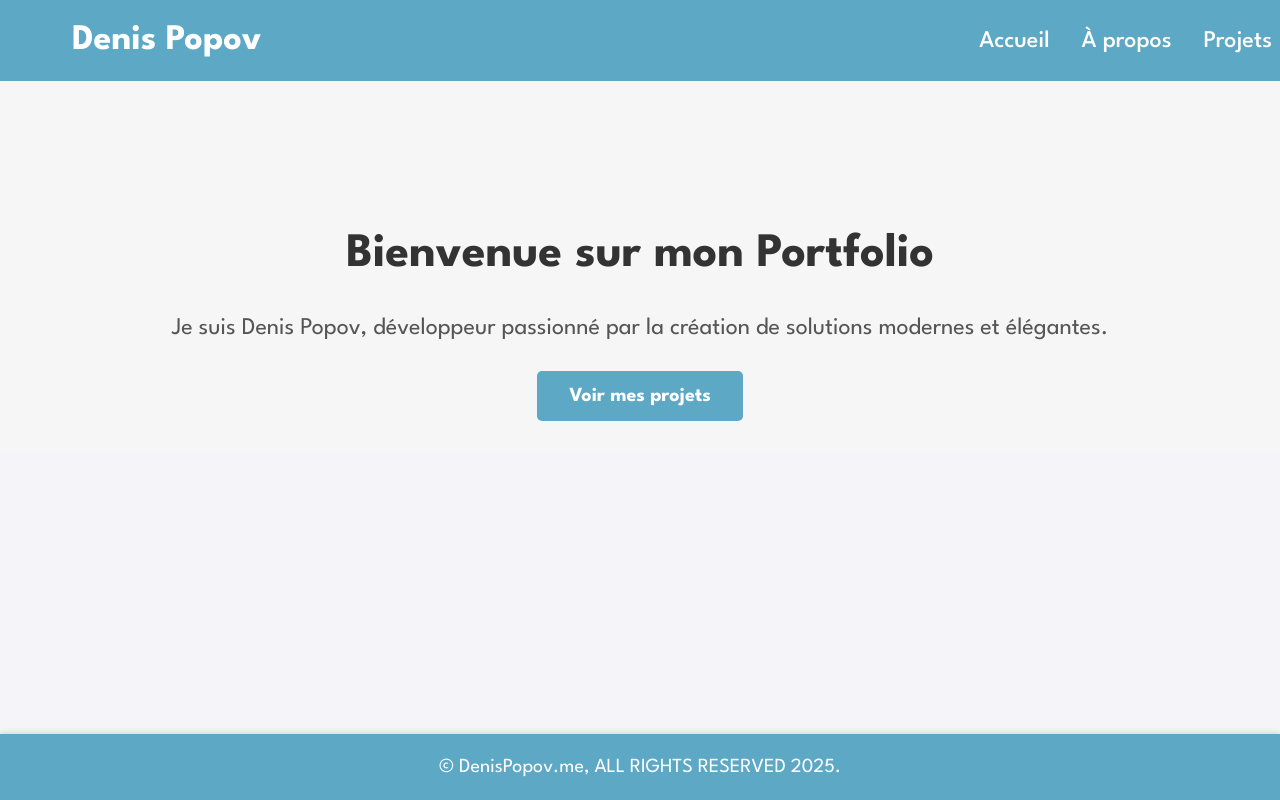
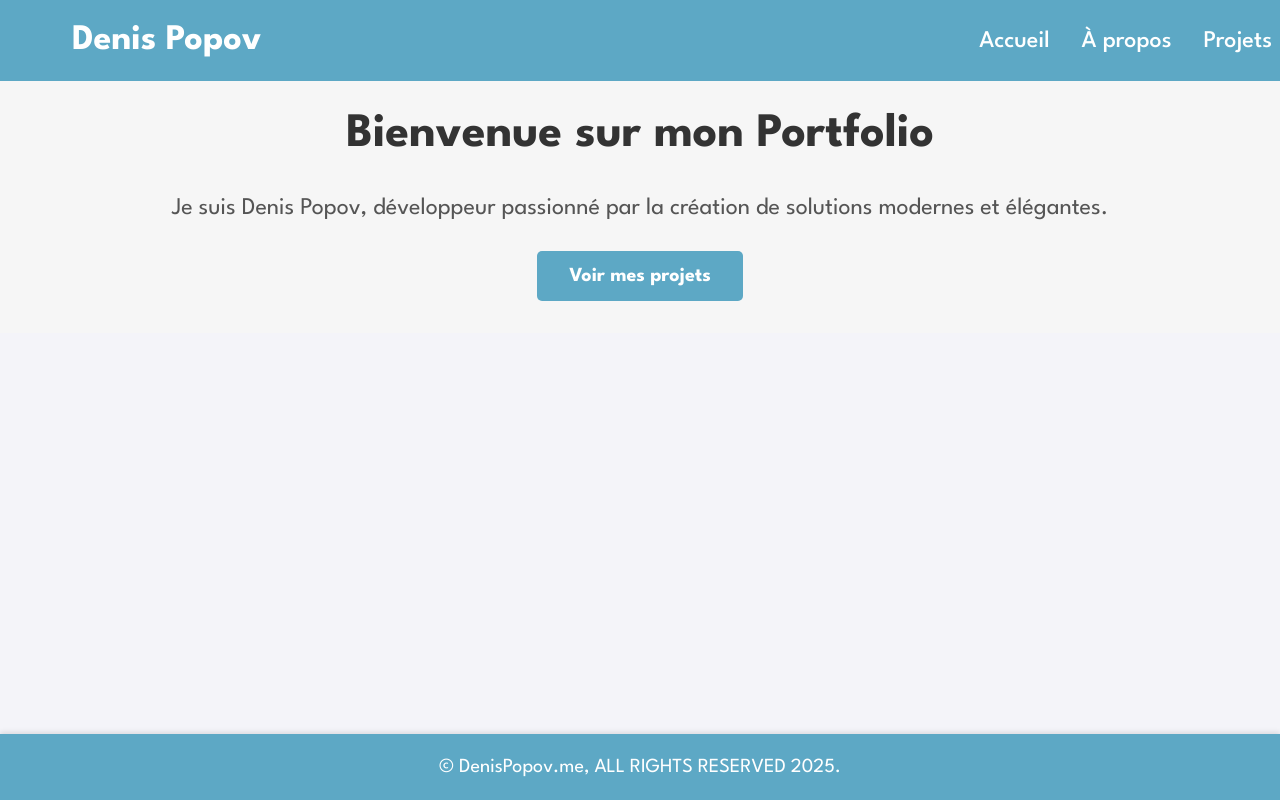
Before and after one commit to DenStayy/Portfolio, a SvelteKit app: page / in a window 1280 px wide. Built offline with nearby package versions, Linux system fonts and the light colour scheme.

Commit message:
fix: Remove top padding from main layout for improved spacing

```diff
--- a/src/routes/+layout.svelte
+++ b/src/routes/+layout.svelte
@@ -227,7 +227,7 @@
   }
 
   main {
-    padding-top: 120px;
+    padding-top: 0;
     background: #f6f6f6;
   }
 
```
